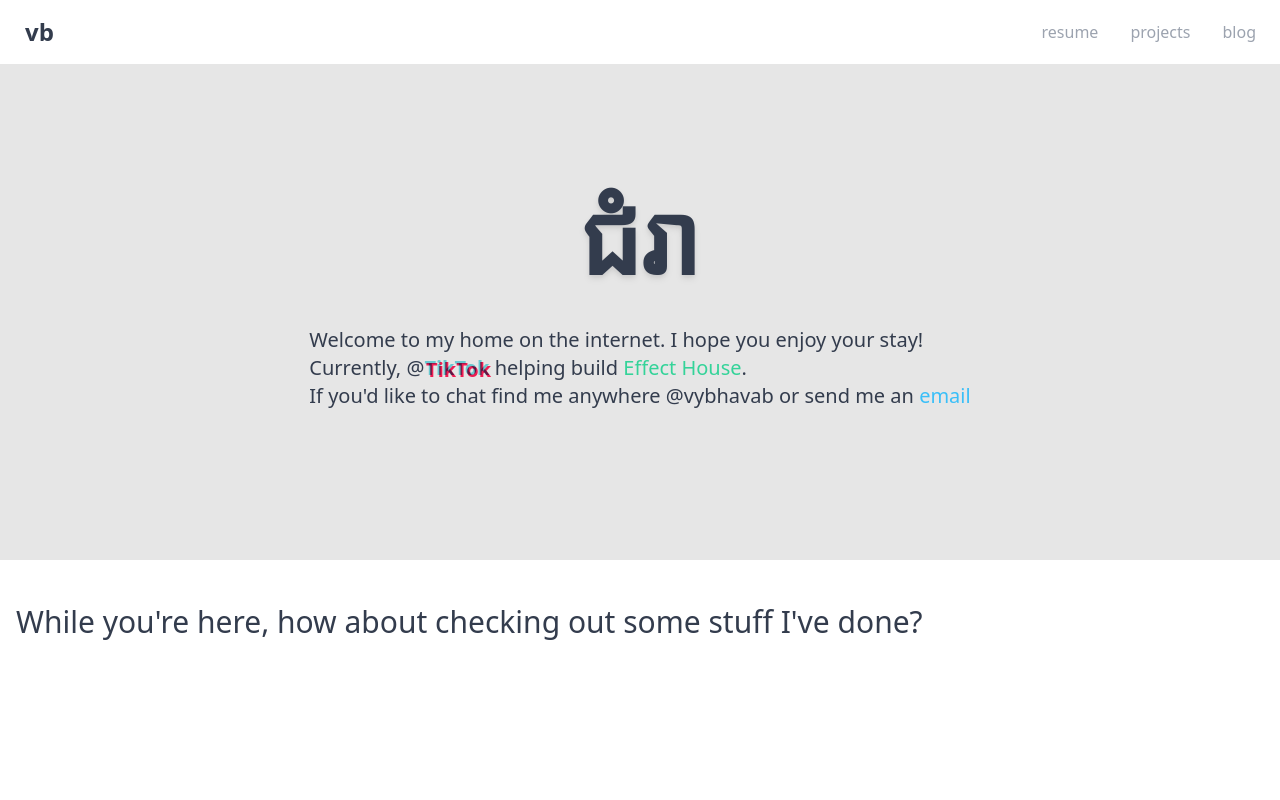
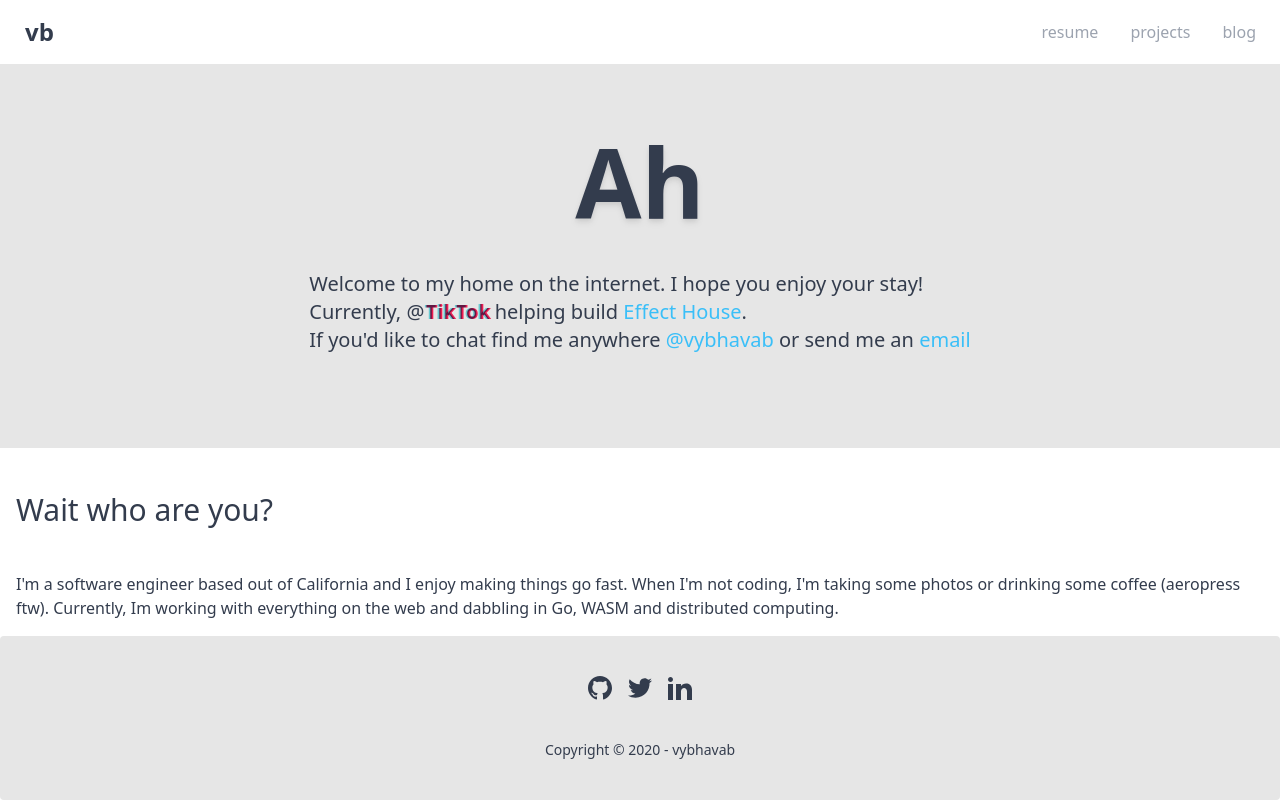
Before and after one commit to vybhavab/vybhavb-website, a Next.js app: page / in a window 1280 px wide. Built offline with nearby package versions, Linux system fonts and the light colour scheme.

Commit message:
feat: new fancy hello world languages

```diff
--- /dev/null
+++ b/public/data/indexLanguages.js
@@ -0,0 +1,43 @@
+const heroTitlesMultiLanguage = [
+  'Hello World!',
+  'Pershëndetje Botë!',
+  'أهلاً بالعالم',
+  'Ahoj Světe!',
+  'Здравей, свят!',
+  '你好世界!',
+  'Hej, Verden!',
+  'Hallo, wereld!',
+  'Salut le Monde!',
+  'Hallo Welt!',
+  'Γεια σου κόσμε!',
+  'שלום עולם',
+  'नमस्ते दुनिया!',
+  'Helló világ!',
+  'Halló heimur!',
+  'Ndewo Ụwa',
+  'Ciao Mondo!',
+  'こんにちは、 世界！',
+  'ಹಲೋ ವರ್ಲ್ಡ್',
+  '반갑다 세상아',
+  'Moien Welt!',
+  'Hallo verden!',
+  'سلام دنیا',
+  'Witaj świecie!',
+  'Olá, mundo!',
+  'ਸਤਿ ਸ੍ਰੀ ਅਕਾਲ ਦੁਨਿਆ',
+  'Salut lume!',
+  'Ahoj, svet!',
+  '¡Hola mundo!',
+  'Hallå världen!',
+  'Kamusta mundo!',
+  'ஹலோ உலகம்',
+  'హలో వరల్డ్',
+  'હેલો વર્લ્ડ',
+  'สวัสดีโลก!',
+  'Merhaba Dünya!',
+  'Привiт, свiте!',
+  'ہیلو دنیا والو',
+  'Xin chào thế giới',
+];
+
+export default heroTitlesMultiLanguage;
--- /dev/null
+++ b/src/components/AboutMe.tsx
@@ -0,0 +1,22 @@
+import Link from 'next/link';
+import React from 'react';
+
+const AboutMe = () => (
+  <div>
+    <h1 className="text-xl md:text-3xl py-11">Wait who are you?</h1>
+    <p>
+      I&apos;m a software engineer based out of California and I enjoy making things go fast.
+      When I&apos;m not coding, I&apos;m taking some
+      {' '}
+      <Link href="/photos">photos</Link>
+      {' '}
+      or drinking some coffee (aeropress ftw).
+      {' '}
+      Currently, Im working with everything on the web and dabbling in
+      {' '}
+      Go, WASM and distributed computing.
+    </p>
+  </div>
+);
+
+export default AboutMe;
--- a/src/components/Footer.tsx
+++ b/src/components/Footer.tsx
@@ -1,16 +1,34 @@
+import Link from 'next/link';
 import React, { ReactElement } from 'react';
 
 const Footer = ():ReactElement => (
-  <footer className="footer has-background-white">
-    <div className="content has-text-centered">
+  <footer className="footer footer-center p-10 bg-base-200 text-base-content rounded sticky top-[100vh]">
+    <div>
+      <div className="grid grip-flow-row sm:grid-flow-col gap-4">
+        <Link href="https://www.github.com/vybhavab">
+          <svg xmlns="http://www.w3.org/2000/svg" width="24" height="24" viewBox="0 0 24 24" className="fill-current">
+            <path d="M12 0c-6.626 0-12 5.373-12 12 0 5.302 3.438 9.8 8.207 11.387.599.111.793-.261.793-.577v-2.234c-3.338.726-4.033-1.416-4.033-1.416-.546-1.387-1.333-1.756-1.333-1.756-1.089-.745.083-.729.083-.729 1.205.084 1.839 1.237 1.839 1.237 1.07 1.834 2.807 1.304 3.492.997.107-.775.418-1.305.762-1.604-2.665-.305-5.467-1.334-5.467-5.931 0-1.311.469-2.381 1.236-3.221-.124-.303-.535-1.524.117-3.176 0 0 1.008-.322 3.301 1.23.957-.266 1.983-.399 3.003-.404 1.02.005 2.047.138 3.006.404 2.291-1.552 3.297-1.23 3.297-1.23.653 1.653.242 2.874.118 3.176.77.84 1.235 1.911 1.235 3.221 0 4.609-2.807 5.624-5.479 5.921.43.372.823 1.102.823 2.222v3.293c0 .319.192.694.801.576 4.765-1.589 8.199-6.086 8.199-11.386 0-6.627-5.373-12-12-12z" />
+          </svg>
+        </Link>
+        <Link href="https://www.twitter.com/vybhavab">
+          <svg xmlns="http://www.w3.org/2000/svg" width="24" height="24" viewBox="0 0 24 24" className="fill-current">
+            <path d="M24 4.557c-.883.392-1.832.656-2.828.775 1.017-.609 1.798-1.574 2.165-2.724-.951.564-2.005.974-3.127 1.195-.897-.957-2.178-1.555-3.594-1.555-3.179 0-5.515 2.966-4.797 6.045-4.091-.205-7.719-2.165-10.148-5.144-1.29 2.213-.669 5.108 1.523 6.574-.806-.026-1.566-.247-2.229-.616-.054 2.281 1.581 4.415 3.949 4.89-.693.188-1.452.232-2.224.084.626 1.956 2.444 3.379 4.6 3.419-2.07 1.623-4.678 2.348-7.29 2.04 2.179 1.397 4.768 2.212 7.548 2.212 9.142 0 14.307-7.721 13.995-14.646.962-.695 1.797-1.562 2.457-2.549z" />
+          </svg>
+        </Link>
+        <Link href="https://www.linkedin.com/in/vybhavab">
+          <svg xmlns="http://www.w3.org/2000/svg" width="24" height="24" viewBox="0 0 24 24" className="fill-current">
+            <path d="M4.98 3.5c0 1.381-1.11 2.5-2.48 2.5s-2.48-1.119-2.48-2.5c0-1.38 1.11-2.5 2.48-2.5s2.48 1.12 2.48 2.5zm.02 4.5h-5v16h5v-16zm7.982 0h-4.968v16h4.969v-8.399c0-4.67 6.029-5.052 6.029 0v8.399h4.988v-10.131c0-7.88-8.922-7.593-11.018-3.714v-2.155z" />
+          </svg>
+        </Link>
+      </div>
+    </div>
+    <div>
       <p>
-        <a href="https://www.vybhavb.com" className="has-text-dark">
-          &copy;
-          {' '}
-          {(new Date()).getFullYear()}
-          {' '}
-          vybhavb
-        </a>
+        Copyright ©
+        {' '}
+        {(new Date()).getFullYear()}
+        {' '}
+        - vybhavab
       </p>
     </div>
   </footer>
--- a/src/components/Hero.tsx
+++ b/src/components/Hero.tsx
@@ -1,4 +1,4 @@
-import React, { useEffect, useRef } from 'react';
+import React, { useEffect, useRef, useState } from 'react';
 import Typed, { TypedOptions } from 'typed.js';
 
 interface HeroProps {
@@ -17,36 +17,34 @@ const Hero = ({
   useEffect(() => {
     const options:TypedOptions = {
       strings: heroTitleList,
-      typeSpeed: 50,
-      backSpeed: 50,
+      typeSpeed: 70,
+      backSpeed: 100,
       showCursor: false,
-      smartBackspace: true,
       shuffle: true,
       loop: true,
+      backDelay: 500,
     };
 
-    // elRef refers to the <span> rendered below
     if (el && el.current) {
       typed.current = new Typed(el.current, options);
     }
 
     return () => {
-      // Make sure to destroy Typed instance during cleanup
-      // to prevent memory leaks
       if (typed.current) { typed.current.destroy(); }
     };
   });
 
   return (
     <div
-      className="hero bg-base-200"
-      style={{
-        height: 'calc(70vh - 64px)',
-      }}
+      className="hero bg-base-200 h-64 md:h-96"
     >
       <div className="hero-content flex-col">
         <div className="w-fit">
-          { (heroTitleList && heroTitleList.length > 0) ? <span className="font-extrabold p-2 text-4xl lg:text-8xl drop-shadow-md shadow-white text-center" ref={el} /> : <h1 className="font-extrabold p-2 text-4xl lg:text-8xl drop-shadow-md shadow-white text-center">{heroTitle}</h1>}
+          {
+            (heroTitleList && heroTitleList.length > 0)
+              ? <span className="font-extrabold p-2 text-4xl lg:text-8xl drop-shadow-md shadow-white text-center" ref={el}>{heroTitle}</span>
+              : <h1 className="font-extrabold p-2 text-4xl lg:text-8xl drop-shadow-md shadow-white text-center">{heroTitle}</h1>
+          }
         </div>
         <div className="md:hidden">
           { mobileHeroContent }
--- a/src/pages/_app.tsx
+++ b/src/pages/_app.tsx
@@ -1,13 +1,15 @@
 import React, { ReactElement } from 'react';
 import '../assets/css/index.css';
 import Navbar from 'components/Navbar';
+import Footer from 'components/Footer';
 import type { AppProps } from 'next/app';
 
 const App = ({ Component, pageProps }: AppProps): ReactElement => (
-  <>
+  <div className="min-h-screen">
     <Navbar />
     <Component {...pageProps} />
-  </>
+    <Footer />
+  </div>
 );
 
 export default App;
--- a/src/pages/index.tsx
+++ b/src/pages/index.tsx
@@ -1,8 +1,9 @@
+import React from 'react';
 import Hero from 'components/Hero';
+import AboutMe from 'components/AboutMe';
 import Link from 'next/link';
-import React from 'react';
-// text-[#69C9D0]
-// text-[#EE1D52]
+import heroTitleMultiLanguage from 'data/indexLanguages';
+
 const heroContent = (
   <p className="py-6 text-xl">
     Welcome to my home on the internet. I hope you enjoy your stay!
@@ -12,96 +13,60 @@ const heroContent = (
     <Link href="https://www.tiktok.com">
       <span className="relative">
         <span className="font-bold mix-blend-multiply dark:mix-blend-screen text-[#69C9D0]">TikTok</span>
-        <span className="font-bold mix-blend-multiply dark:mix-blend-screen absolute left-[1.7px] top-[1.5px]  text-[#EE1D52]">TikTok</span>
+        <span className="font-bold mix-blend-multiply dark:mix-blend-screen absolute left-[1.7px] top-[-0.5px]  text-[#EE1D52]">TikTok</span>
       </span>
     </Link>
     {' '}
     helping build
     {' '}
-    <Link href="https://effecthouse.tiktok.com"><a href="https://effecthouse.tiktok.com" className="text-emerald-400">Effect House</a></Link>
+    <Link href="https://effecthouse.tiktok.com"><a href="https://effecthouse.tiktok.com" className="text-info">Effect House</a></Link>
     .
     <br />
-    If you&apos;d like to chat find me anywhere @vybhavab or send me an
+    If you&apos;d like to chat find me anywhere
     {' '}
-    <Link href="mailto:vybhavab@gmail.com"><a href="mailto:vybhavab@gmail.com" className="text-info">email</a></Link>
+    <Link href="https://keybase.io/vybhavab"><button type="button" className="text-info">@vybhavab</button></Link>
+    {' '}
+    or send me an
+    {' '}
+    <Link href="mailto:vybhavab@gmail.com"><button type="button" className="text-info">email</button></Link>
   </p>
 );
 
 const mobileHeroContent = (
   <p className="py-6 text-md">
-    Welcome to my home on the internet. Currently I&apos;m working
+    Welcome to my home on the internet. Currently I&apos;m
     {' @'}
     <Link href="https://www.tiktok.com">
       <span className="relative">
         <span className="font-bold mix-blend-multiply dark:mix-blend-screen text-[#69C9D0]">TikTok</span>
-        <span className="font-bold mix-blend-multiply dark:mix-blend-screen absolute left-[1.7px] top-[1.5px]  text-[#EE1D52]">TikTok</span>
+        <span className="font-bold mix-blend-multiply dark:mix-blend-screen absolute left-[1.7px] top-[-0.5px]  text-[#EE1D52]">TikTok</span>
       </span>
     </Link>
     {' '}
     building out
     {' '}
-    <Link href="https://effecthouse.tiktok.com"><a href="https://effecthouse.tiktok.com" className="text-emerald-400">Effect House</a></Link>
-    If you&apos;d like to get in touch find me anywhere @vybhavab or send me an
+    <Link href="https://effecthouse.tiktok.com"><a href="https://effecthouse.tiktok.com" className="text-info">Effect House</a></Link>
+    {'. '}
+    Wanna talk? Find me anywhere
     {' '}
-    <Link href="mailto:vybhavab@gmail.com">email </Link>
+    <Link href="https://keybase.io/vybhavab"><button type="button" className="text-info">@vybhavab</button></Link>
+    {' '}
+    or send me an
+    {' '}
+    <Link href="mailto:vybhavab@gmail.com"><button type="button" className="text-info">email</button></Link>
   </p>
 );
 
 const Index = (): JSX.Element => (
   <div>
     <Hero
-      heroTitle="Hey there!"
-      heroTitleList={
-        [
-          'Pershëndetje Botë',
-          'أهلاً بالعالم',
-          'Ahoj Světe!',
-          'Здравей, свят!',
-          'ជំរាបសួរ ពិភពលោក',
-          '你好世界',
-          'Hej, Verden!',
-          'Hallo, wereld!',
-          'Hello World!',
-          'Salut le Monde!',
-          'Hallo Welt!',
-          'Γεια σου κόσμε!',
-          'שלום עולם',
-          'नमस्ते दुनिया',
-          'Helló világ!',
-          'Halló heimur!',
-          'Ndewo Ụwa',
-          'Ciao Mondo!',
-          'こんにちは、 世界！',
-          'ಹಲೋ ವರ್ಲ್ಡ್',
-          '반갑다 세상아',
-          'Moien Welt!',
-          'Hallo verden!',
-          '!سلام دنیا',
-          'Witaj świecie!',
-          'Olá, mundo!',
-          'ਸਤਿ ਸ੍ਰੀ ਅਕਾਲ ਦੁਨਿਆ',
-          'Salut lume!',
-          'Ahoj, svet!',
-          '¡Hola mundo!',
-          'Hallå världen!',
-          'Kamusta mundo!',
-          'ஹலோ உலகம்',
-          'హలో వరల్డ్',
-          'હેલો વર્લ્ડ',
-          'สวัสดีโลก!',
-          'Merhaba Dünya!',
-          'Привiт, свiте!',
-          'ہیلو دنیا والو',
-          'Xin chào thế giới',
-        ]
-      }
+      heroTitle="Hello World!"
+      heroTitleList={heroTitleMultiLanguage}
       heroContent={heroContent}
       mobileHeroContent={mobileHeroContent}
     />
     <div className="container mx-auto px-4">
-      <div>
-        <h1 className="text-xl md:text-3xl py-11">While you&apos;re here, how about checking out some stuff I&apos;ve done?</h1>
-      </div>
+      <AboutMe />
     </div>
   </div>
 );
```
Also changed, not shown: src/components/Timeline.tsx (added, +17 -0 lines).
